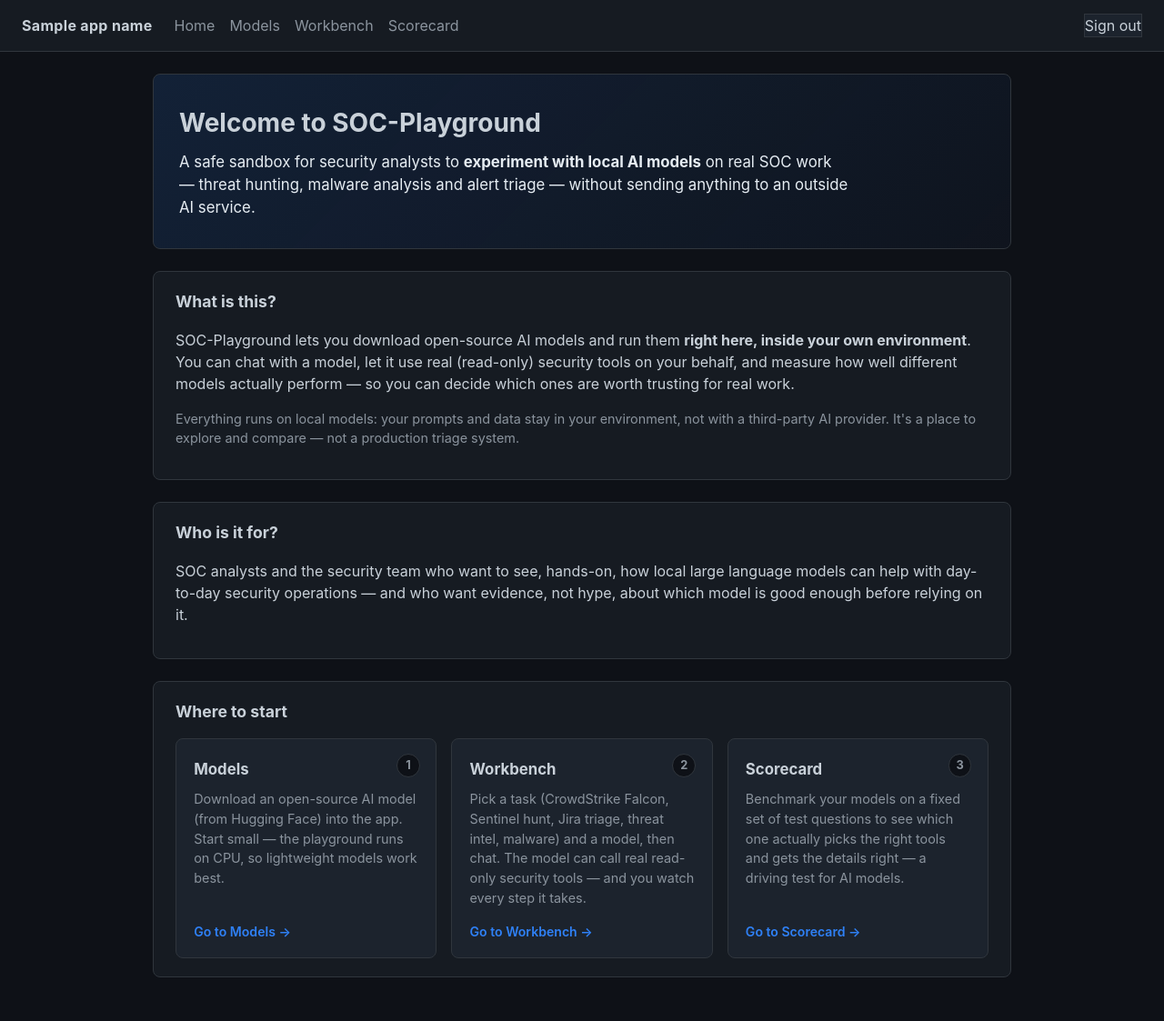
After one commit to eugenechia/SOC-Playground, a FastAPI app: template web/templates/home.html in a window 1280 px wide. The commit adds this page. Shown: the whole page at 91% size. Run offline with FastAPI, Linux system fonts and the light colour scheme; the visitor is signed in with stand-in values (Sample User, id 1); the template is opened without the code that fills it: most values are stand-ins (such as "Sample title", 1, 10 or a date in 2020); parts of the project's set-up code (start-up, migrations or seed data) failed here and were passed over.

Commit message:
Add Home overview page (landing on login)
`/` now renders a Home page instead of redirecting to /models — this is where
the Entra callback lands after sign-in. Plain-language overview of what
SOC-Playground is, who it's for (SOC analysts evaluating local LLMs on real SOC
work), the privacy angle (models run locally), and three cards linking to
Models / Workbench / Scorecard. Added Home nav link + clickable brand.

Co-Authored-By: Claude Opus 4.8 (1M context) <noreply@anthropic.com>

```diff
--- a/web/static/style.css
+++ b/web/static/style.css
@@ -38,7 +38,8 @@ a:hover { text-decoration: underline; }
   background: var(--panel);
   border-bottom: 1px solid var(--border);
 }
-.brand { font-weight: 700; letter-spacing: 0.02em; }
+.brand { font-weight: 700; letter-spacing: 0.02em; color: var(--text); text-decoration: none; }
+.brand:hover { text-decoration: none; color: var(--text); }
 .nav { display: flex; gap: 1rem; flex: 1; }
 .nav a { color: var(--muted); padding: 0.25rem 0; }
 .nav a.active { color: var(--text); border-bottom: 2px solid var(--accent); }
@@ -46,6 +47,35 @@ a:hover { text-decoration: underline; }
 .user-email { color: var(--muted); font-size: 0.85rem; }
 
 .content { max-width: 62rem; margin: 0 auto; padding: 1.5rem; }
+
+/* ── Home / hero ─────────────────────────────────────────── */
+.hero {
+  background: linear-gradient(135deg, rgba(47,129,247,0.14), rgba(47,129,247,0.03));
+  border: 1px solid var(--border); border-radius: var(--radius);
+  padding: 2rem 1.75rem; margin-bottom: 1.5rem;
+}
+.hero h1 { margin: 0 0 0.6rem; font-size: 1.75rem; }
+.hero-lead { margin: 0; font-size: 1.05rem; max-width: 46rem; color: #e6edf3; }
+.feature-grid {
+  display: grid; gap: 1rem; margin-top: 1rem;
+  grid-template-columns: repeat(auto-fit, minmax(min(100%, 15rem), 1fr));
+}
+.feature-card {
+  display: flex; flex-direction: column; gap: 0.4rem;
+  background: var(--panel-2); border: 1px solid var(--border); border-radius: var(--radius);
+  padding: 1.1rem 1.2rem; color: var(--text); text-decoration: none; position: relative;
+  transition: border-color 0.15s ease, transform 0.15s ease;
+}
+.feature-card:hover { border-color: var(--accent); transform: translateY(-2px); text-decoration: none; }
+.feature-step {
+  position: absolute; top: 1rem; right: 1.1rem;
+  width: 1.6rem; height: 1.6rem; border-radius: 999px;
+  background: var(--bg); border: 1px solid var(--border); color: var(--muted);
+  display: flex; align-items: center; justify-content: center; font-size: 0.8rem; font-weight: 700;
+}
+.feature-card h3 { margin: 0.2rem 0 0.2rem; font-size: 1.05rem; }
+.feature-card p { margin: 0; color: var(--muted); font-size: 0.9rem; }
+.feature-go { margin-top: auto; padding-top: 0.6rem; color: var(--accent); font-size: 0.88rem; font-weight: 600; }
 
 /* ── Panels ──────────────────────────────────────────────── */
 .panel {
--- a/web/templates/base.html
+++ b/web/templates/base.html
@@ -9,8 +9,9 @@
 </head>
 <body>
   <header class="topbar">
-    <div class="brand">{{ app_name }}</div>
+    <a class="brand" href="/">{{ app_name }}</a>
     <nav class="nav">
+      <a href="/" class="{{ 'active' if nav == 'home' else '' }}">Home</a>
       <a href="/models" class="{{ 'active' if nav == 'models' else '' }}">Models</a>
       <a href="/workbench" class="{{ 'active' if nav == 'workbench' else '' }}">Workbench</a>
       <a href="/scorecard" class="{{ 'active' if nav == 'scorecard' else '' }}">Scorecard</a>
--- /dev/null
+++ b/web/templates/home.html
@@ -0,0 +1,63 @@
+{% extends "base.html" %}
+{% block title %}Home — {{ app_name }}{% endblock %}
+{% block body %}
+<section class="hero">
+  <h1>Welcome to SOC-Playground</h1>
+  <p class="hero-lead">
+    A safe sandbox for security analysts to <strong>experiment with local AI models</strong>
+    on real SOC work — threat hunting, malware analysis and alert triage — without sending
+    anything to an outside AI service.
+  </p>
+</section>
+
+<div class="panel">
+  <h2>What is this?</h2>
+  <p>
+    SOC-Playground lets you download open-source AI models and run them <strong>right here,
+    inside your own environment</strong>. You can chat with a model, let it use real
+    (read-only) security tools on your behalf, and measure how well different models
+    actually perform — so you can decide which ones are worth trusting for real work.
+  </p>
+  <p class="muted">
+    Everything runs on local models: your prompts and data stay in your environment, not with
+    a third-party AI provider. It's a place to explore and compare — not a production triage system.
+  </p>
+</div>
+
+<div class="panel">
+  <h2>Who is it for?</h2>
+  <p>
+    SOC analysts and the security team who want to see, hands-on, how local large language
+    models can help with day-to-day security operations — and who want evidence, not hype,
+    about which model is good enough before relying on it.
+  </p>
+</div>
+
+<div class="panel">
+  <h2>Where to start</h2>
+  <div class="feature-grid">
+    <a class="feature-card" href="/models">
+      <div class="feature-step">1</div>
+      <h3>Models</h3>
+      <p>Download an open-source AI model (from Hugging Face) into the app. Start small — the
+      playground runs on CPU, so lightweight models work best.</p>
+      <span class="feature-go">Go to Models &rarr;</span>
+    </a>
+    <a class="feature-card" href="/workbench">
+      <div class="feature-step">2</div>
+      <h3>Workbench</h3>
+      <p>Pick a task (CrowdStrike Falcon, Sentinel hunt, Jira triage, threat intel, malware) and
+      a model, then chat. The model can call real read-only security tools — and you watch every
+      step it takes.</p>
+      <span class="feature-go">Go to Workbench &rarr;</span>
+    </a>
+    <a class="feature-card" href="/scorecard">
+      <div class="feature-step">3</div>
+      <h3>Scorecard</h3>
+      <p>Benchmark your models on a fixed set of test questions to see which one actually picks
+      the right tools and gets the details right — a driving test for AI models.</p>
+      <span class="feature-go">Go to Scorecard &rarr;</span>
+    </a>
+  </div>
+</div>
+{% endblock %}
```
Also changed, not shown: app/routes/ui.py (+11 -6 lines).
